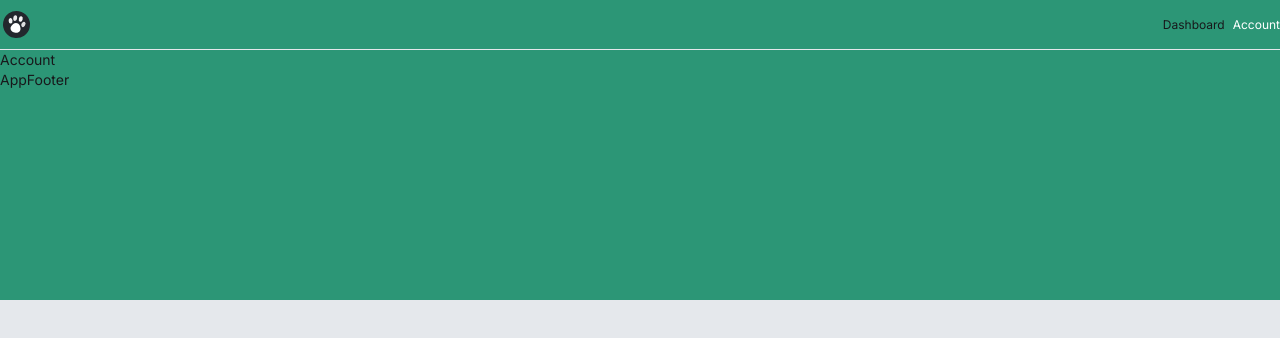
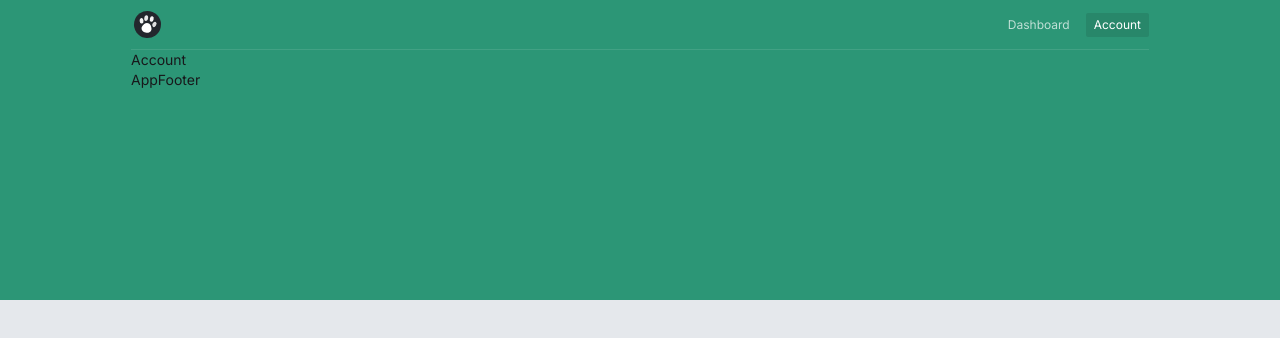
Before and after one commit to szymonjakob/petsoft, a Next.js app: page /app/account in a window 1280 px wide. Shown: the top 338 px of the page. Built offline with nearby package versions, Linux system fonts and the light colour scheme.

Commit message:
Added active link to nav, restricted width of content container

```diff
--- a/app/(app)/app/layout.tsx
+++ b/app/(app)/app/layout.tsx
@@ -6,9 +6,11 @@ export default function Layout({ children }: { children: React.ReactNode }) {
   return (
     <>
       <BackgroundPattern />
-      <AppHeader />
-      {children}
-      <AppFooter />
+      <div className="max-w-[1050px] mx-auto px-4">
+        <AppHeader />
+        {children}
+        <AppFooter />
+      </div>
     </>
   );
 }
--- a/components/app-header.tsx
+++ b/components/app-header.tsx
@@ -3,6 +3,7 @@
 import { usePathname } from "next/navigation";
 import Logo from "./Logo";
 import Link from "next/link";
+import { cn } from "@/lib/utils";
 
 const routes = [
   {
@@ -19,14 +20,17 @@ export default function AppHeader() {
   const pathname = usePathname();
 
   return (
-    <header className="flex justify-between items-center border-b border-whote/10 py-2">
+    <header className="flex justify-between items-center border-b border-white/10 py-2">
       <Logo />
       <nav>
         <ul className="flex gap-2 text-xs">
           {routes.map((route) => (
             <li
               key={route.path}
-              className={pathname === route.path ? "text-white" : ""}
+              className={cn(
+                "text-white/70 rounded-sm px-2 py-1 hover:text-white focus:text-white transition",
+                { "bg-black/10 text-white": pathname === route.path }
+              )}
             >
               <Link href={route.path}>{route.label}</Link>
             </li>
```
